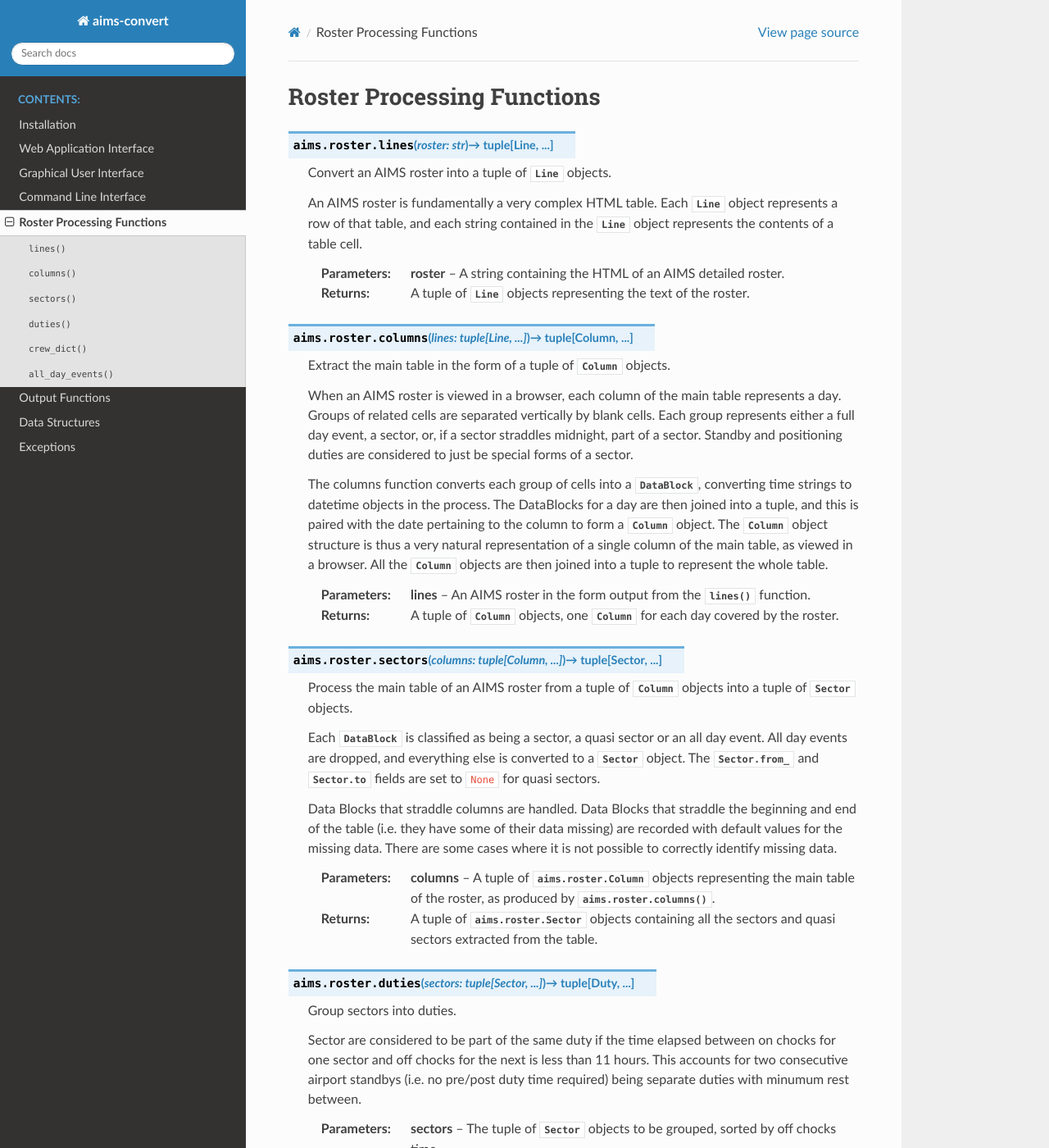
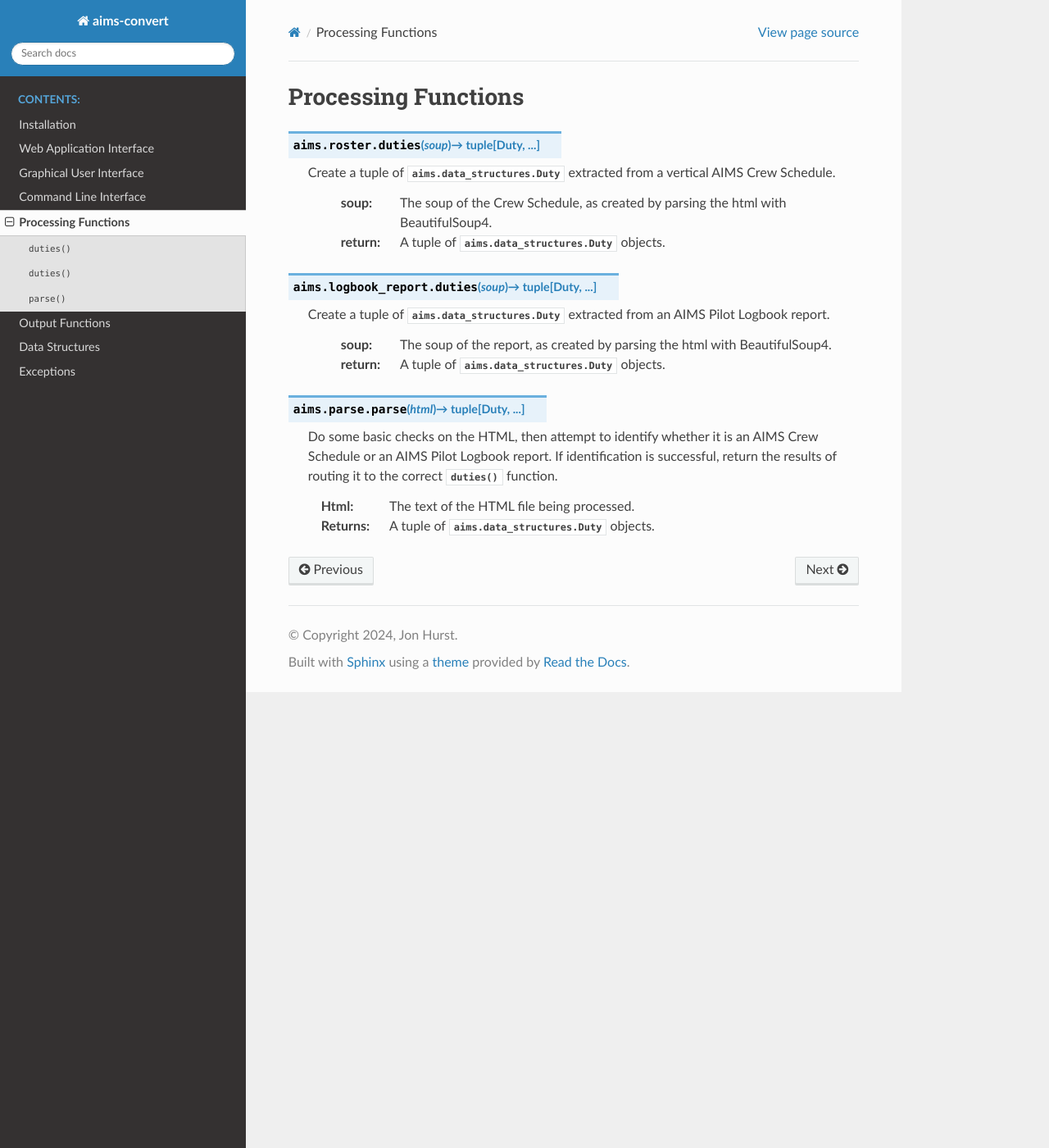
Before and after one commit to JonHurst/aims-convert, a Sphinx documentation site: the page built from docs/functions.rst, in a window 1280 px wide and 1400 px high. Shown: the whole window at 82% size. Built offline with Sphinx 7.4.7 and the Read the Docs theme 2.0.0, drawn with Linux system fonts in a browser that asks for light colours; some of the changed text lies outside the part shown.

Commit message:
Fixed documentation for new version

```diff
--- a/docs/functions.rst
+++ b/docs/functions.rst
@@ -1,113 +1,37 @@
 
-Roster Processing Functions
-===========================
+Processing Functions
+====================
 
 .. currentmodule:: aims.roster
 
+.. function:: duties(soup) -> tuple[Duty, ...]
 
-.. function:: lines(roster: str) -> tuple[Line, ...]
+   Create a tuple of :class:`aims.data_structures.Duty` extracted from a
+   vertical AIMS Crew Schedule.
 
-   Convert an AIMS roster into a tuple of :data:`Line` objects.
+    :soup: The soup of the Crew Schedule, as created by parsing the html with
+           BeautifulSoup4.
+    :return: A tuple of :class:`aims.data_structures.Duty` objects.
 
-   An AIMS roster is fundamentally a very complex HTML table. Each :data:`Line`
-   object represents a row of that table, and each string contained in the
-   :data:`Line` object represents the contents of a table cell.
+.. currentmodule:: aims.logbook_report
 
-   :param roster: A string containing the HTML of an AIMS detailed roster.
-   :return: A tuple of :data:`Line` objects representing the text of the roster.
+.. function:: duties(soup) -> tuple[Duty, ...]
 
+   Create a tuple of :class:`aims.data_structures.Duty` extracted from an
+   AIMS Pilot Logbook report.
 
-.. function:: columns(lines: tuple[Line, ...]) -> tuple[Column, ...]
+    :soup: The soup of the report, as created by parsing the html with
+           BeautifulSoup4.
+    :return: A tuple of :class:`aims.data_structures.Duty` objects.
 
-   Extract the main table in the form of a tuple of :data:`Column` objects.
+.. currentmodule:: aims.parse
 
-   When an AIMS roster is viewed in a browser, each column of the main table
-   represents a day. Groups of related cells are separated vertically by blank
-   cells. Each group represents either a full day event, a sector, or, if a
-   sector straddles midnight, part of a sector. Standby and positioning duties
-   are considered to just be special forms of a sector.
+.. function:: parse(html) -> tuple[Duty, ...]
 
-   The columns function converts each group of cells into a :data:`DataBlock`,
-   converting time strings to datetime objects in the process. The DataBlocks
-   for a day are then joined into a tuple, and this is paired with the date
-   pertaining to the column to form a :data:`Column` object. The :data:`Column`
-   object structure is thus a very natural representation of a single column of
-   the main table, as viewed in a browser. All the :data:`Column` objects are
-   then joined into a tuple to represent the whole table.
+   Do some basic checks on the HTML, then attempt to identify whether it is an
+   AIMS Crew Schedule or an AIMS Pilot Logbook report. If identification is
+   successful, return the results of routing it to the correct
+   :func:`duties` function.
 
-   :param lines: An AIMS roster in the form output from the :func:`lines`
-                 function.
-   :return: A tuple of :data:`Column` objects, one :data:`Column` for each day
-            covered by the roster.
-
-
-.. function:: sectors(columns: tuple[Column, ...]) -> tuple[Sector, ...]
-
-   Process the main table of an AIMS roster from a tuple of :data:`Column`
-   objects into a tuple of :class:`Sector` objects.
-
-   Each :data:`DataBlock` is classified as being a sector, a quasi sector or an
-   all day event. All day events are dropped, and everything else is converted
-   to a :class:`Sector` object. The :attr:`Sector.from_` and :attr:`Sector.to`
-   fields are set to ``None`` for quasi sectors.
-
-   Data Blocks that straddle columns are handled. Data Blocks that straddle the
-   beginning and end of the table (i.e. they have some of their data missing)
-   are recorded with default values for the missing data. There are some cases
-   where it is not possible to correctly identify missing data.
-
-   :param columns: A tuple of :data:`aims.roster.Column` objects representing
-                   the main table of the roster, as produced by
-                   :func:`aims.roster.columns`.
-   :return: A tuple of :class:`aims.roster.Sector` objects containing all the
-            sectors and quasi sectors extracted from the table.
-
-
-.. function:: duties(sectors: tuple[Sector, ...]) -> tuple[Duty, ...]
-
-    Group sectors into duties.
-
-    Sector are considered to be part of the same duty if the time elapsed
-    between on chocks for one sector and off chocks for the next is less than 11
-    hours. This accounts for two consecutive airport standbys (i.e. no
-    pre/post duty time required) being separate duties with minumum rest
-    between.
-
-    :param sectors: The tuple of :class:`Sector` objects to be grouped, sorted
-        by off chocks time
-    :return: A sorted tuple of :class:`Duty` objects with the input sectors
-        grouped and duty start and finish times extracted.
-
-
-.. function:: crew_dict(lines: tuple[Line, ...]) -> CrewDict
-
-   Build mapping of crew members to sectors.
-
-   :param lines: A tuple of :data:`Line` objects as output by the :func:`lines`
-                 function.
-   :return: A :data:`CrewDict` object. This maps a tuple of :data:`CrewMember`
-            objects to a (date, flight number) pair or a (date, None) pair if
-            the roster used the "All" code. To find all crew associated with a
-            sector requires checking both keys.
-
-
-.. function:: all_day_events(columns: tuple[Column, ...]) -> tuple[DayEvent, ...]
-
-    Extract all day events from a tuple of Columns
-
-    Simple all day events are shown on the roster as a single string at the top
-    of the column. An all day event may also, however, occur after a duty, in
-    which case it can be an isolated string at any point in the column.
-    Unfortunately, indicators also take this form on the roster; we assume one
-    and two character strings are indicators as a best effort.
-
-    Things like SNCR are presented on the roster identically to things like
-    days off, so we treat these as also being all day events.
-
-    The possibility exists, although I have never seen it on a roster, that two
-    all day events will be presented as two strings withouth a gap between.
-    Since this shouldn't happen for any blocks representing sectors or quasi
-    sectors, if it occurs each string is considered a separate all day event.
-
-    :param columns: A tuple of :data:`aims.roster.Column` objects to process
-    :return: A tuple of :data:`aims.roster.DayEvent` objects
+   :html: The text of the HTML file being processed.
+   :return: A tuple of :class:`aims.data_structures.Duty` objects.
```
Also changed, not shown: docs/exceptions.rst (+8 -7 lines), docs/output.rst (+18 -28 lines).
